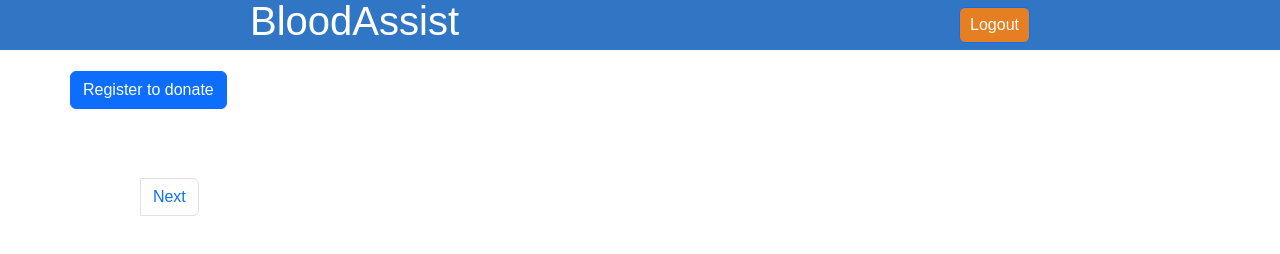
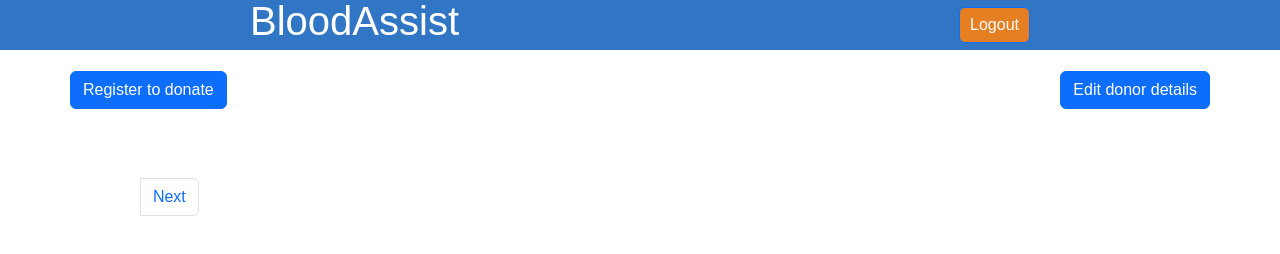
Before and after one commit to shaliqnigal/BloodAssist, a website: page Frontend/Templates/loginpage.html in a window 1280 px wide. Drawn offline with nearby package versions, Linux system fonts and the light colour scheme; no server answers.

Commit message:
BLD-33 added edit button

```diff
--- a/Frontend/Templates/loginpage.html
+++ b/Frontend/Templates/loginpage.html
@@ -161,8 +161,12 @@
                   <button type="button" class="btn btn-primary" data-bs-toggle="modal" data-bs-target="#staticBackdrop">
                     Register to donate
                   </button>
+                </div>
+                 <div>
+                  <button type="button" class="btn btn-primary" data-bs-toggle="modal" data-bs-target="#editdetails">
+                    Edit donor details
+                  </button>
                   </div>
-
 
 
       </nav>
```
